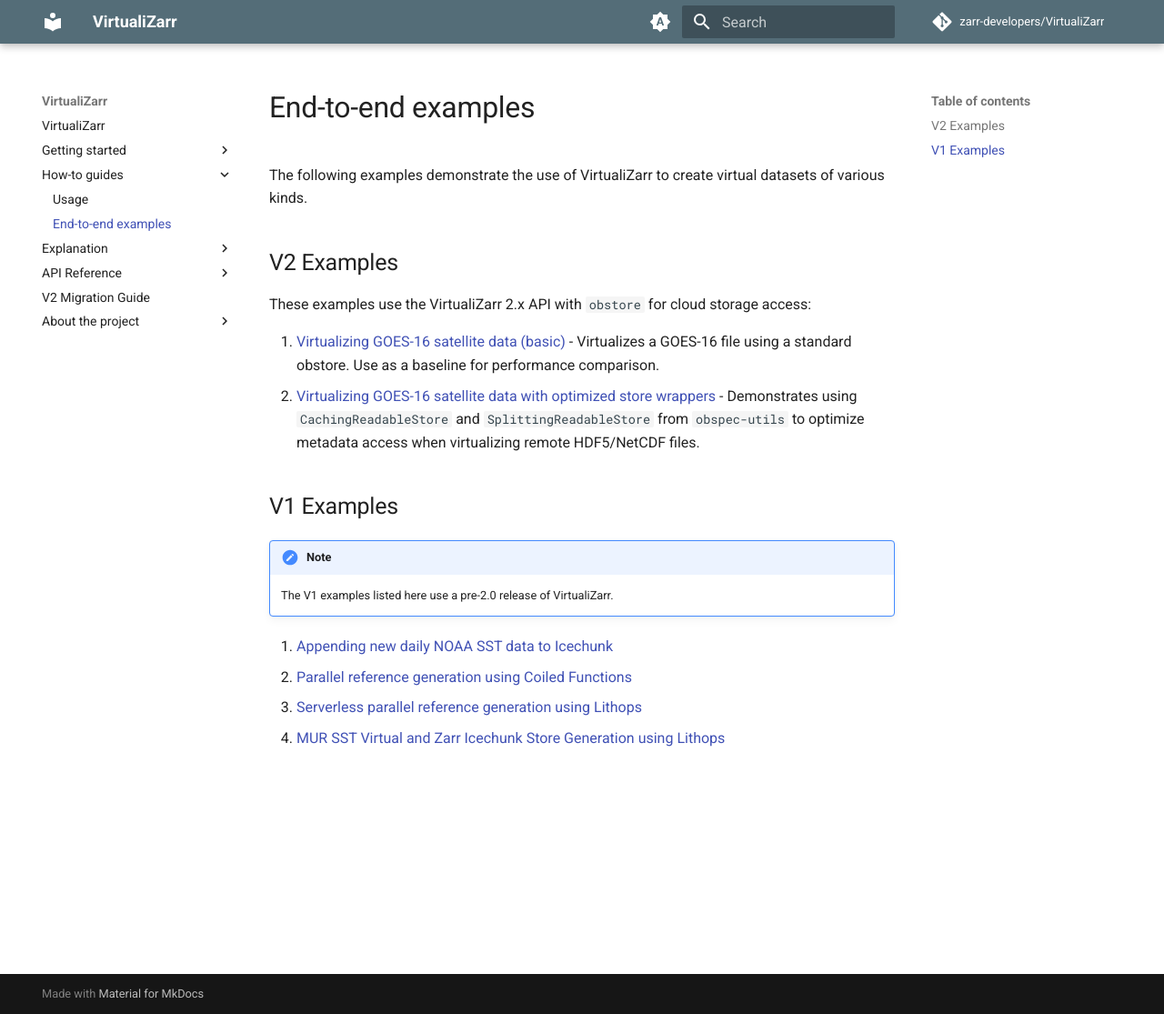
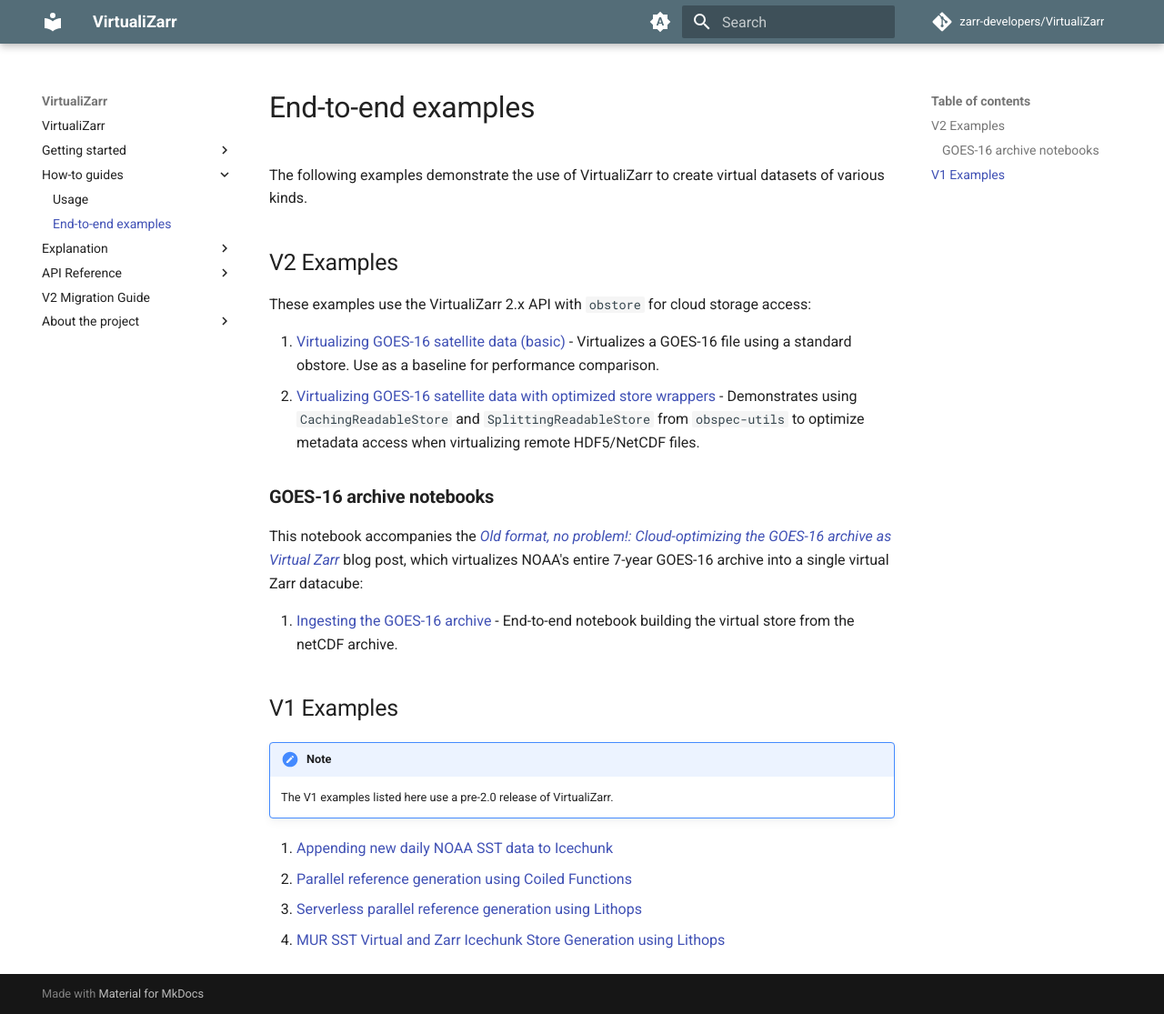
Before and after one commit to zarr-developers/VirtualiZarr, an MkDocs documentation site: the page built from docs/examples.md, in a window 1280 px wide and 1115 px high. Shown: the whole window at 91% size. Built offline with MkDocs 1.6.1 and Material for MkDocs 9.7.7, drawn with Linux system fonts in a browser that asks for light colours; comment, search, counter and statistics services are not loaded; the version menu is left out.

Commit message:
docs: link GOES-16 virtual zarr blog post and add ingestion notebook
Add an Articles section to the README and docs landing page linking the
Earthmover blog post on cloud-optimizing the GOES-16 archive as Virtual
Zarr, and add the accompanying ingestion notebook to the V2 examples
(outputs stripped of large reprs and ingestion logs).

Co-Authored-By: Claude Opus 4.8 (1M context) <noreply@anthropic.com>

```diff
--- a/docs/examples.md
+++ b/docs/examples.md
@@ -9,6 +9,12 @@ These examples use the VirtualiZarr 2.x API with `obstore` for cloud storage acc
 1. [Virtualizing GOES-16 satellite data (basic)](https://github.com/zarr-developers/VirtualiZarr/blob/main/examples/V2/goes_basic.py) - Virtualizes a GOES-16 file using a standard obstore. Use as a baseline for performance comparison.
 2. [Virtualizing GOES-16 satellite data with optimized store wrappers](https://github.com/zarr-developers/VirtualiZarr/blob/main/examples/V2/goes_with_caching_stores.py) - Demonstrates using `CachingReadableStore` and `SplittingReadableStore` from `obspec-utils` to optimize metadata access when virtualizing remote HDF5/NetCDF files.
 
+### GOES-16 archive notebooks
+
+This notebook accompanies the [_Old format, no problem!: Cloud-optimizing the GOES-16 archive as Virtual Zarr_](https://www.earthmover.io/blog/virtual-zarr) blog post, which virtualizes NOAA's entire 7-year GOES-16 archive into a single virtual Zarr datacube:
+
+1. [Ingesting the GOES-16 archive](https://github.com/zarr-developers/VirtualiZarr/blob/main/examples/V2/goes-16-ingest.ipynb) - End-to-end notebook building the virtual store from the netCDF archive.
+
 ## V1 Examples
 
 !!! note
```
Also changed, not shown: README.md (+4 -0 lines), docs/index.md (+4 -0 lines), 1 other file.
